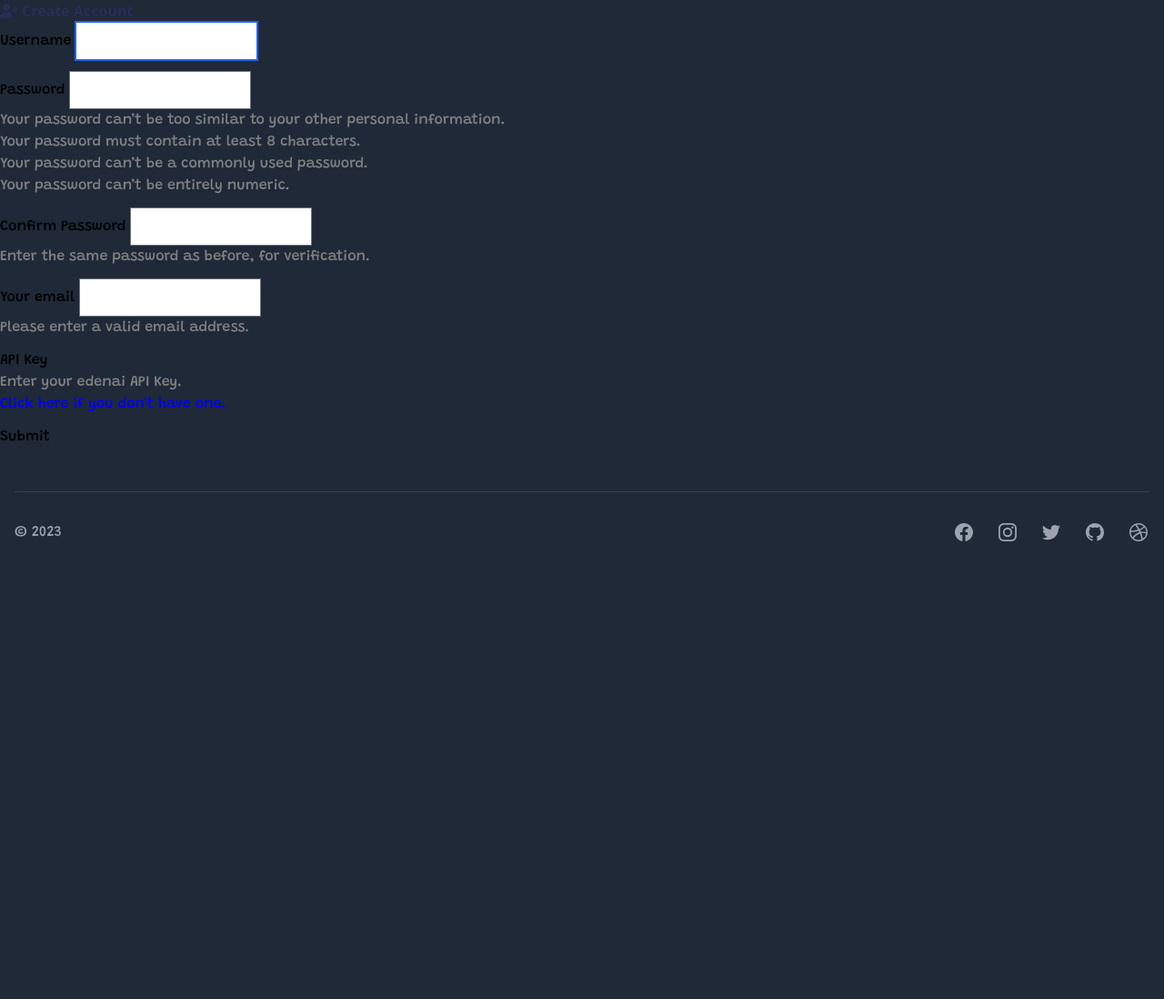
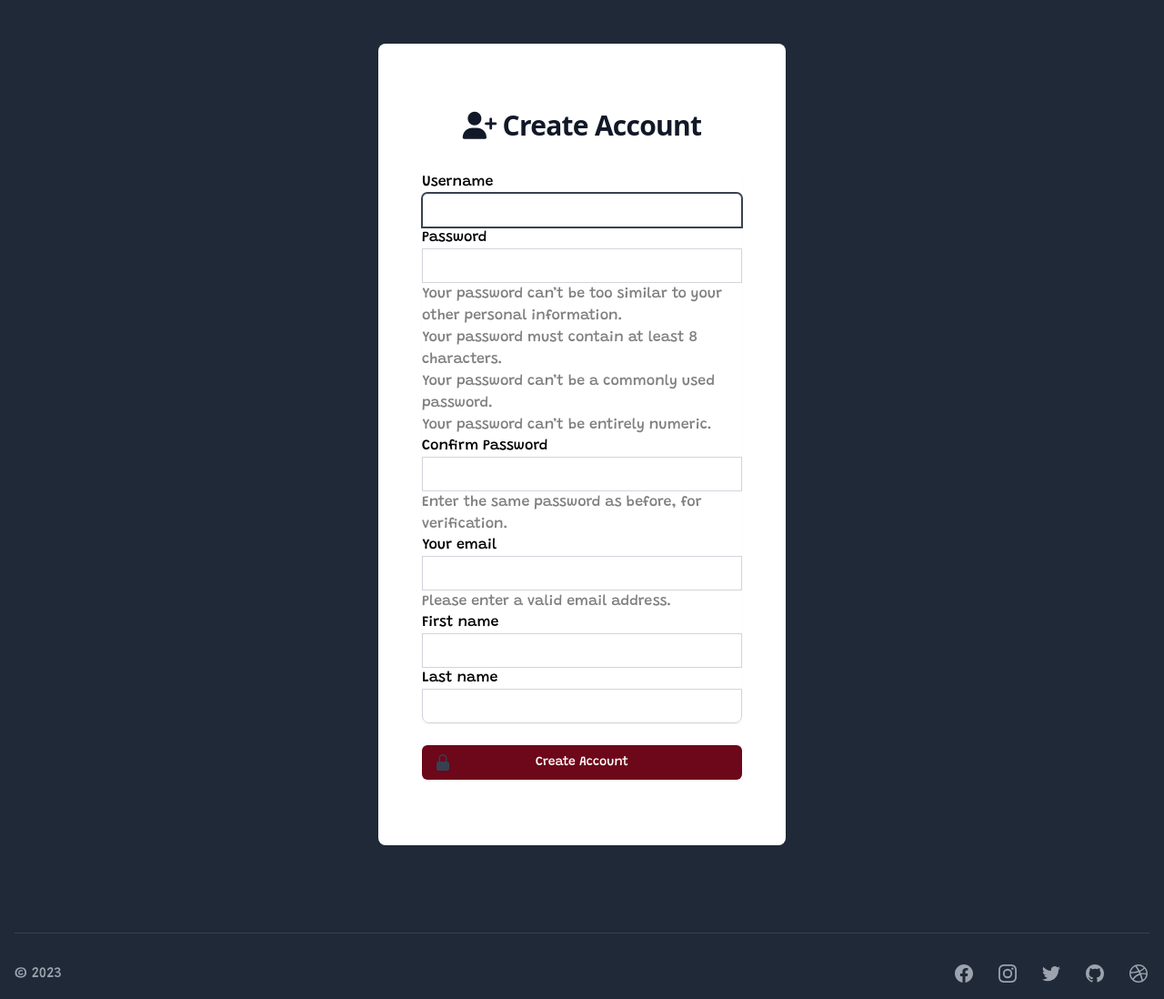
Before and after one commit to StevenDelval/Projet-_r-capitulatif-Machine_Learning, a Django app: page /signup/ in a window 1280 px wide. Shown: the part 80-1178 px from the top of the page at 91% size. Before the commit the page ends 675 px from the top, so only its background shows below. Run offline with Django 4.2, Linux system fonts and the light colour scheme; some libraries are stand-ins or nearby versions.

Commit message:
style: Page signup

```diff
--- a/recap_django/templates/base.html
+++ b/recap_django/templates/base.html
@@ -45,7 +45,7 @@
 
 
 
-<body class="bg-gray-800">
+<body class="bg-gray-800 flex flex-col justify-between min-h-screen">
 
   {% include 'includes/header.html' %}
   {% block content %}
--- a/recap_django/templates/registration/signup.html
+++ b/recap_django/templates/registration/signup.html
@@ -3,53 +3,61 @@
 
 
 {% block content %}
-<div class='container' >
-<h1 style="color:rgb(44, 44, 90); font-weight: 700;">
-  <i class="fa-solid fa-user-plus"></i> Create Account
-</h1>
 
 
-<form method="POST">
+
+<div class="flex min-h-full items-center justify-center py-12 px-4 sm:px-6 lg:px-8">
+  <div class="w-full max-w-md space-y-8 p-12 bg-white rounded-lg">
+    <div>
+      <h2 class="mt-6 text-center text-3xl font-bold tracking-tight text-gray-900"><i class="fa-solid fa-user-plus"></i> Create Account </h2>
+    </div>
+    <form class="mt-8 space-y-6" method="post">
       {% csrf_token %}
-    <div class="mb-3">
+      <input type="hidden" name="remember" value="true">
+      <div class="-space-y-px rounded-md shadow-sm">
+        <div>
+          <label for="{{form.username.id_for_label}}">Username</label>
 
-      <label for="{{form.username.id_for_label}}" class="form-label">Username</label>
+          {{form.username|add_class:"relative block w-full appearance-none rounded-none rounded-t-md border border-gray-300 px-3 py-2 text-gray-900 placeholder-gray-500 focus:z-10 focus:border-gray-700 focus:outline-none focus:ring-gray-700 sm:text-sm"}}
+        </div>
+        <div>
+          <label for="{{form.password1.id_for_label}}">Password</label>
+          {{form.password1|add_class:"relative block w-full appearance-none rounded-none border border-gray-300 px-3 py-2 text-gray-900 placeholder-gray-500 focus:z-10 focus:border-gray-700 focus:outline-none focus:ring-gray-700 sm:text-sm"}}
+          <div align="left"  <small style="color: grey">{{form.password1.help_text}}</small> </div>
+        </div>
+        <div>
+          <label for="{{form.password2.id_for_label}}">Confirm Password</label>
+          {{form.password2|add_class:"relative block w-full appearance-none rounded-none  border border-gray-300 px-3 py-2 text-gray-900 placeholder-gray-500 focus:z-10 focus:border-gray-700 focus:outline-none focus:ring-gray-700 sm:text-sm"}}
 
-        {{form.username|add_class:"form-control"}}
+          <div align="left"  <small style="color: grey">{{form.password2.help_text}}</small> </div>
         </div>
-
-    <div class="mb-3">
-        <label for="{{form.password1.id_for_label}}" class="form-label">Password</label>
-        {{form.password1|add_class:"form-control"}}
-        <div align="left"  <small style="color: grey">{{form.password1.help_text}}</small> </div>
+        <div>
+          <label for="{{form.email.id_for_label}}">Your email</label>
+          {{form.email|add_class:"relative block w-full appearance-none rounded-none  border border-gray-300 px-3 py-2 text-gray-900 placeholder-gray-500 focus:z-10 focus:border-gray-700 focus:outline-none focus:ring-gray-700 sm:text-sm"}}
+        <div align="left"  <small style="color: grey">Please enter a valid email address.</small> </div>
+        </div>
+        <div>
+          <label for="{{form.first_name.id_for_label}}">First name</label>
+          {{form.first_name|add_class:"relative block w-full appearance-none rounded-none  border border-gray-300 px-3 py-2 text-gray-900 placeholder-gray-500 focus:z-10 focus:border-gray-700 focus:outline-none focus:ring-gray-700 sm:text-sm"}}
 
         </div>
-
-    <div class="mb-3">
-        <label for="{{form.password2.id_for_label}}" class="form-label">Confirm Password</label>
-        {{form.password2|add_class:"form-control"}}
-        {% comment %} <div  align="left" id="emailHelp" class="form-text">{{form.password2.help_text}}</div> {% endcomment %}
-        <div align="left"  <small style="color: grey">{{form.password2.help_text}}</small> </div>
+        <div>
+          <label for="{{form.last_name.id_for_label}}">Last name</label>
+          {{form.last_name|add_class:"relative block w-full appearance-none rounded-none rounded-b-lg border border-gray-300 px-3 py-2 text-gray-900 placeholder-gray-500 focus:z-10 focus:border-gray-700 focus:outline-none focus:ring-gray-700 sm:text-sm"}}
+        </div>
       </div>
 
 
-    <div class="mb-3">
-      <label for="{{form.password2.id_for_label}}" class="form-label">Your email</label>
-      {{form.email|add_class:"form-control"}}
-      {% comment %} <div  align="left" id="emailHelp" class="form-text">{{form.password2.help_text}}</div> {% endcomment %}
-      {% comment %} <div align="left"  <small style="color: grey">{{form.email.help_text}}</small> </div> {% endcomment %}
-      <div align="left"  <small style="color: grey">Please enter a valid email address.</small> </div>
+      <div>
+        <button type="submit" class="group relative flex w-full justify-center rounded-md border border-transparent bg-bordeaux py-2 px-4 text-sm font-medium text-white hover:bg-gray-700 focus:outline-none focus:ring-2 focus:ring-gray-700 focus:ring-offset-2">
+          <span class="absolute inset-y-0 left-0 flex items-center pl-3">
+            <svg class="h-5 w-5 text-gray-700 group-hover:text-gray-400" viewBox="0 0 20 20" fill="currentColor" aria-hidden="true">
+              <path fill-rule="evenodd" d="M10 1a4.5 4.5 0 00-4.5 4.5V9H5a2 2 0 00-2 2v6a2 2 0 002 2h10a2 2 0 002-2v-6a2 2 0 00-2-2h-.5V5.5A4.5 4.5 0 0010 1zm3 8V5.5a3 3 0 10-6 0V9h6z" clip-rule="evenodd" />
+            </svg>
+          </span>
+          Create Account
+        </button>
       </div>
-
-
-    <div class="mb-3">
-      <label for="{{form.password2.id_for_label}}" class="form-label">API Key</label>
-      {{form.api_key|add_class:"form-control"}}
-      <div align="left"  <small style="color: grey">Enter your edenai API Key.</small> </div>
-       <a  href="{% url 'get_api' %}">  <div align="left"  <small style="color: blue">Click here if you don't have one.</small> </div></a>
-      {% comment %} <div id="emailHelp" class="form-text">{{form.first_name.help_text}}</div> {% endcomment %}
-  </div>
-
         {% for field in form %}
       <p>
           {% for error in field.errors %}
@@ -57,10 +65,10 @@
         {% endfor %}
       </p>
       {% endfor %}
-
-
-    <button type="submit" class="btn btn-primary">Submit</button>
-
+      </div>
+      <input type="hidden" name="next" value="{{ next }}">
     </form>
   </div>
+</div>
+
 {% endblock content %}
```
Lines whose indentation alone changed are shown as unchanged.
